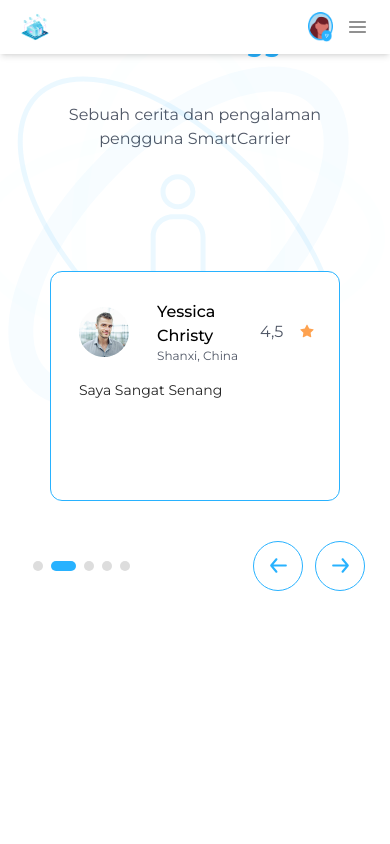
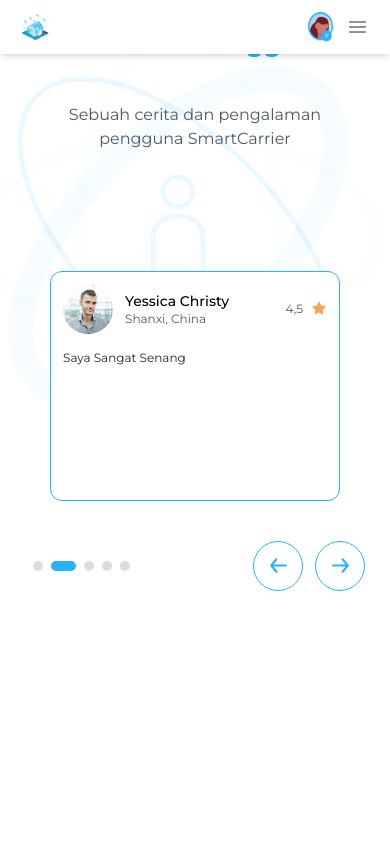
Before and after one commit to YasaKafi/nextjs-dinacom, a Next.js app: page / in a window 390 px wide. Shown: the top 844 px of the page. Built offline with nearby package versions, Linux system fonts and the light colour scheme.

Commit message:
fix slider testimony mobile

```diff
--- a/src/app/landing-component/landing-testimony/slider-testimony.jsx
+++ b/src/app/landing-component/landing-testimony/slider-testimony.jsx
@@ -106,26 +106,26 @@
                 <Slider ref={sliderRef} {...settings}>
                     {data.map((item, index) => (
                             <div key={item.id}
-                                 className={`w-[400px] h-[230px]  border ${currentSlide === index ? 'border-primary bg-white' : 'border-[#DDDDDD] bg-transparent'} rounded-xl p-7 flex flex-col`}>
+                                 className={`w-full lg:w-[400px] h-[230px]  border ${currentSlide === index ? 'border-primary bg-white' : 'border-[#DDDDDD] bg-transparent'} rounded-xl p-3 lg:p-7 flex flex-col`}>
 
                                 <div className="w-full flex justify-between ">
 
-                                    <div className="flex gap-7 items-center">
-                                        <Image src={item.image} alt="User Testimony" width={50} height={50}/>
+                                    <div className="flex gap-3 lg:gap-7 items-center">
+                                        <Image className="w-[50px] h-[50px]" src={item.image} alt="User Testimony" width={50} height={50}/>
                                         <div>
-                                            <h1 className="font-medium text-base">{item.name}</h1>
+                                            <h1 className="font-medium text-sm lg:text-base">{item.name}</h1>
                                             <p className="text-[#4F5665] text-xs">{item.place}</p>
                                         </div>
                                     </div>
 
-                                    <div className="flex items-center gap-4">
-                                        <p className="text-[#4F5665] text-base">{item.rating}</p>
+                                    <div className="flex items-center gap-2 lg:gap-4">
+                                        <p className="text-[#4F5665] text-xs lg:text-base">{item.rating}</p>
                                         <Image src={iconStar} alt="Rating" width={16} height={16}/>
                                     </div>
 
                                 </div>
 
-                                <p className="mt-4 text-sm text-textPrimary">
+                                <p className="mt-4 text-xs lg:text-sm text-textPrimary">
                                     {item.description}
                                 </p>
 
```
